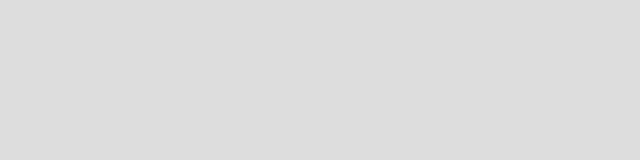
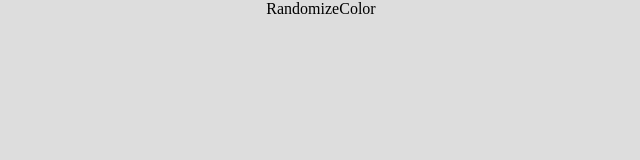
Before and after one commit to mary3210/PhaseOneProject, a React (Create React App) app: page / in a window 1280 px wide. Shown: the top 160 px of the page, without its empty margins (319-959 px from the left). Built offline with nearby package versions, Linux system fonts and the light colour scheme.

Commit message:
imported RandomizeColors component in app.js

```diff
--- a/src/App.js
+++ b/src/App.js
@@ -1,10 +1,12 @@
 import './App.css';
+import RandomizeColors from './projects/02-RandomizeColors/RandomizeColors';
 // import EsignatureApp from './projects/01-signature/01-signature-app';
 
 function App() {
   return (
     <div className="App">
      {/* <EsignatureApp/> */}
+     <RandomizeColors/>
     </div>
   );
 }
```
